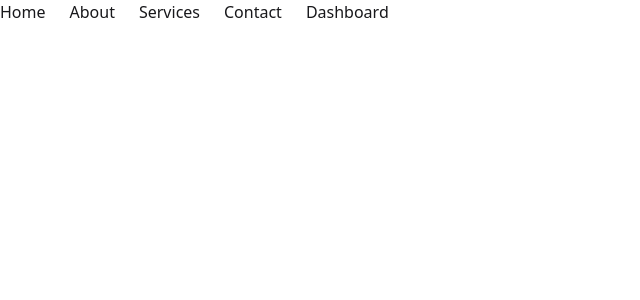
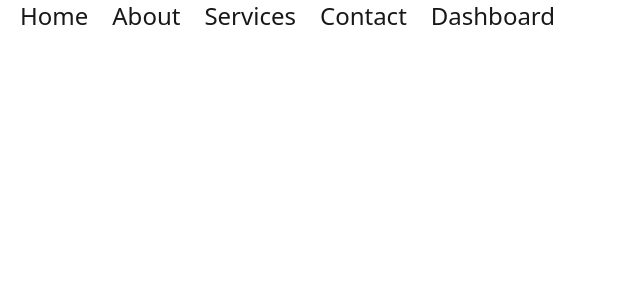
Before and after one commit to sadhin28/price-options-p4, a React (Vite) app: page / in a window 1280 px wide. Shown: the top 300 px of the page, without its empty margins (0-640 px from the left). Built offline with nearby package versions, Linux system fonts and the light colour scheme.

Commit message:
add my nav

```diff
--- a/package.json
+++ b/package.json
@@ -14,6 +14,7 @@
     "daisyui": "^5.0.35",
     "react": "^19.1.0",
     "react-dom": "^19.1.0",
+    "react-icons": "^5.5.0",
     "tailwindcss": "^4.1.5"
   },
   "devDependencies": {
--- a/src/App.jsx
+++ b/src/App.jsx
@@ -1,12 +1,12 @@
 import './App.css'
 import Mynavbar from './components/Navbar/Mynavbar/Mynavbar'
 import Navbar from './components/Navbar/Navbar'
-
+import { BiAlignLeft } from "react-icons/bi";
 function App() {
 
 
   return (
-    <div>
+    <div className='mx-5'>
        {/* <Navbar></Navbar> */}
        <Mynavbar></Mynavbar>
     </div>
--- a/src/components/Navbar/Mynavbar/Mynavbar.jsx
+++ b/src/components/Navbar/Mynavbar/Mynavbar.jsx
@@ -1,6 +1,6 @@
 import { useLayoutEffect } from "react";
 import Link from "../../Link/Link";
-
+import { BiAlignLeft } from "react-icons/bi";
 const Mynavbar = () => {
     const routes = [
   { id: 1, path: '/', name: 'Home' },
@@ -11,9 +11,11 @@ const Mynavbar = () => {
 ];
 
     return (
-        <nav>
+        <nav className=" text-2xl">
+            <BiAlignLeft className="md:hidden " />
             <ul className="md:flex">
-                {
+
+            {
                 routes.map(route =><Link key={route.id} route={route}></Link>)
             }
             </ul>
```
Also changed, not shown: 1 other file (tests, documents, lock files or other folders).
